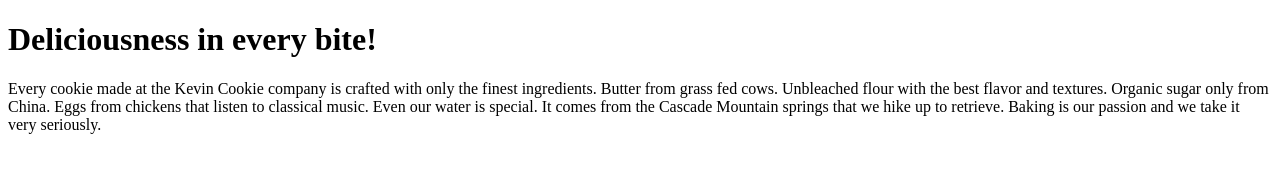
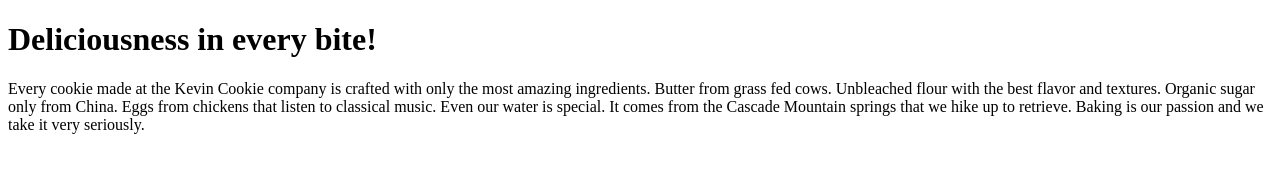
Before and after one commit to rumbleball110/TutorialCookie, a plain HTML site: page index.htm in a window 1280 px wide. Drawn offline with Linux system fonts and the light colour scheme.

Commit message:
update index text

```diff
--- a/index.htm
+++ b/index.htm
@@ -4,7 +4,7 @@
 
 <h1>Deliciousness in every bite!</h1>
 <p>Every cookie made at the Kevin Cookie company is crafted
-with only the finest ingredients. Butter from grass fed cows.
+with only the most amazing ingredients. Butter from grass fed cows.
 Unbleached flour with the best flavor and textures.
 Organic sugar only from China. Eggs from chickens that listen to
 classical music. Even our water is special.
```
